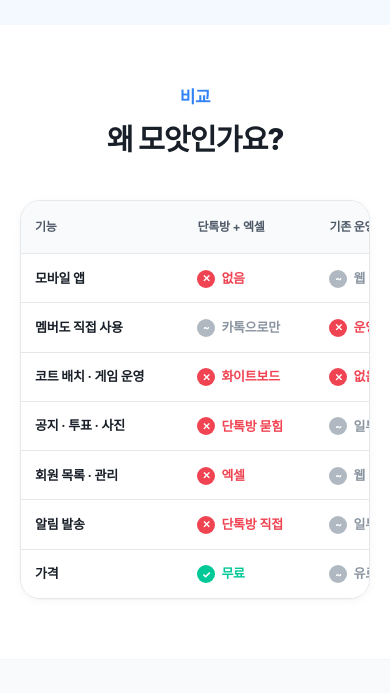
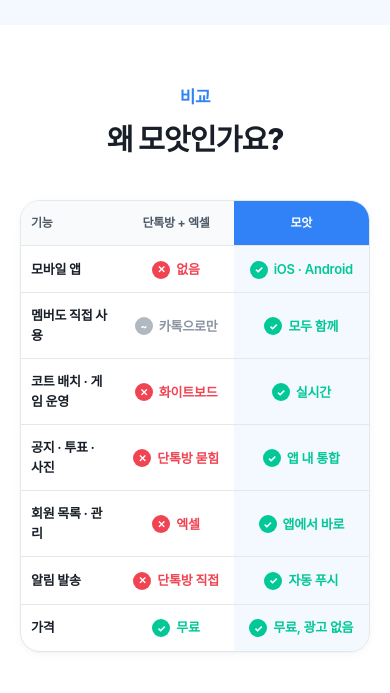
Before and after one commit to JunRock/Moat-landing, a plain HTML site: page index.html in a window 390 px wide. Shown: the part 5047-5740 px from the top of the page. Drawn offline with Linux system fonts and the light colour scheme; a web font is replaced by a local one.

```diff
--- a/index.html
+++ b/index.html
@@ -356,7 +356,6 @@
           <tr>
             <th>기능</th>
             <th>단톡방 + 엑셀</th>
-            <th>기존 운영 도구</th>
             <th class="us">모앗</th>
           </tr>
         </thead>
@@ -364,43 +363,36 @@
           <tr>
             <td>모바일 앱</td>
             <td><span class="mark no"><span class="mark-ico">✕</span>없음</span></td>
-            <td><span class="mark mid"><span class="mark-ico">~</span>웹 위주</span></td>
             <td class="us"><span class="mark ok"><span class="mark-ico">✓</span>iOS · Android</span></td>
           </tr>
           <tr>
             <td>멤버도 직접 사용</td>
             <td><span class="mark mid"><span class="mark-ico">~</span>카톡으로만</span></td>
-            <td><span class="mark no"><span class="mark-ico">✕</span>운영진 위주</span></td>
             <td class="us"><span class="mark ok"><span class="mark-ico">✓</span>모두 함께</span></td>
           </tr>
           <tr>
             <td>코트 배치 · 게임 운영</td>
             <td><span class="mark no"><span class="mark-ico">✕</span>화이트보드</span></td>
-            <td><span class="mark no"><span class="mark-ico">✕</span>없음</span></td>
             <td class="us"><span class="mark ok"><span class="mark-ico">✓</span>실시간</span></td>
           </tr>
           <tr>
             <td>공지 · 투표 · 사진</td>
             <td><span class="mark no"><span class="mark-ico">✕</span>단톡방 묻힘</span></td>
-            <td><span class="mark mid"><span class="mark-ico">~</span>일부</span></td>
             <td class="us"><span class="mark ok"><span class="mark-ico">✓</span>앱 내 통합</span></td>
           </tr>
           <tr>
             <td>회원 목록 · 관리</td>
             <td><span class="mark no"><span class="mark-ico">✕</span>엑셀</span></td>
-            <td><span class="mark mid"><span class="mark-ico">~</span>웹 위주</span></td>
             <td class="us"><span class="mark ok"><span class="mark-ico">✓</span>앱에서 바로</span></td>
           </tr>
           <tr>
             <td>알림 발송</td>
             <td><span class="mark no"><span class="mark-ico">✕</span>단톡방 직접</span></td>
-            <td><span class="mark mid"><span class="mark-ico">~</span>일부</span></td>
             <td class="us"><span class="mark ok"><span class="mark-ico">✓</span>자동 푸시</span></td>
           </tr>
           <tr>
             <td>가격</td>
             <td><span class="mark ok"><span class="mark-ico">✓</span>무료</span></td>
-            <td><span class="mark mid"><span class="mark-ico">~</span>유료 가능</span></td>
             <td class="us"><span class="mark ok"><span class="mark-ico">✓</span>무료, 광고 없음</span></td>
           </tr>
         </tbody>
@@ -492,7 +484,7 @@
           <button type="button" class="chip is-active" data-value="일반 문의">일반 문의</button>
           <button type="button" class="chip" data-value="기능 제안">기능 제안</button>
           <button type="button" class="chip" data-value="버그 신고">버그 신고</button>
-          <button type="button" cl2ass="chip" data-value="제휴/협업">제휴·협업</button>
+          <button type="button" class="chip" data-value="제휴/협업">제휴·협업</button>
         </div>
         <input type="hidden" name="type" value="일반 문의" />
       </div>
--- a/styles/layout.css
+++ b/styles/layout.css
@@ -463,13 +463,14 @@ table.cmp th, table.cmp td {
 }
 table.cmp thead th {
   background: var(--bg-gray);
-  font-size: 14px; font-weight: 700; color: var(--ink-2);
+  font-size: 16px; font-weight: 700; color: var(--ink-2);
 }
 table.cmp thead th.us {
   background: var(--blue); color: #fff;
-  font-size: 16px;
 }
 table.cmp thead th:first-child { width: 28%; }
+table.cmp th:not(:first-child),
+table.cmp td:not(:first-child) { text-align: center; }
 table.cmp tbody td { color: var(--ink-2); font-weight: 500; }
 table.cmp tbody td:first-child { color: var(--ink); font-weight: 700; }
 table.cmp td.us {
@@ -759,9 +760,9 @@ footer { background: var(--bg-gray); padding: 48px 0 56px; border-top: 1px solid
     -webkit-overflow-scrolling: touch;
     border-radius: 20px;
   }
-  table.cmp { min-width: 580px; font-size: 14px; }
+  table.cmp { min-width: 0; width: 100%; font-size: 13px; }
   table.cmp th, table.cmp td {
-    padding: 14px 14px;
+    padding: 13px 10px;
     font-size: 13px;
   }
   table.cmp thead th { font-size: 12px; }
```
Also changed, not shown: .omc/project-memory.json.
